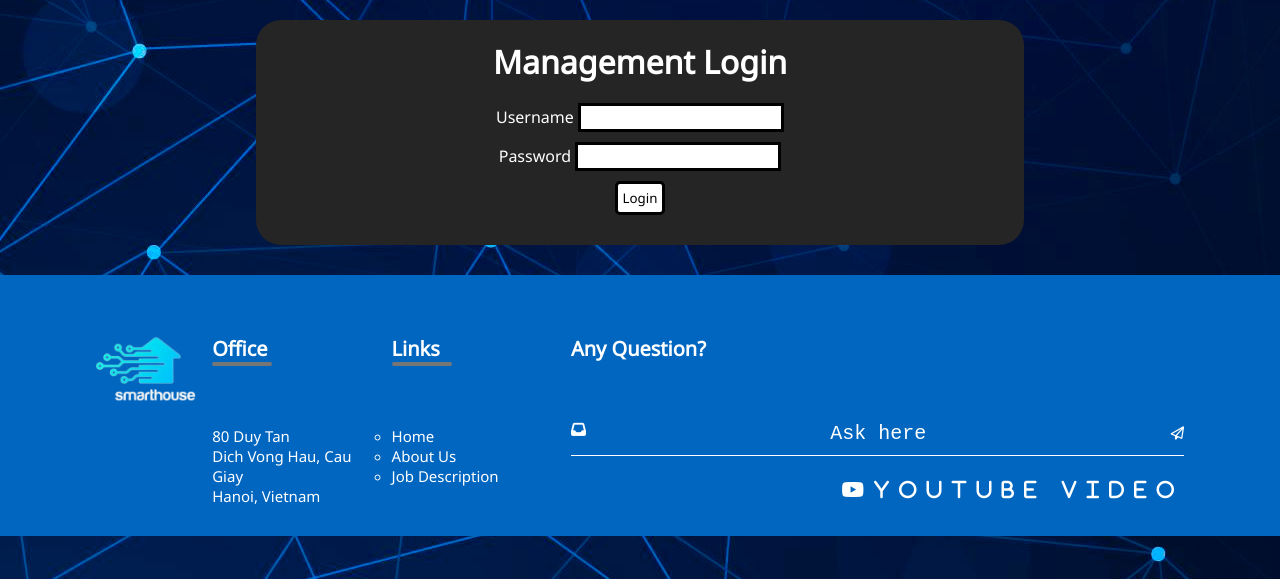
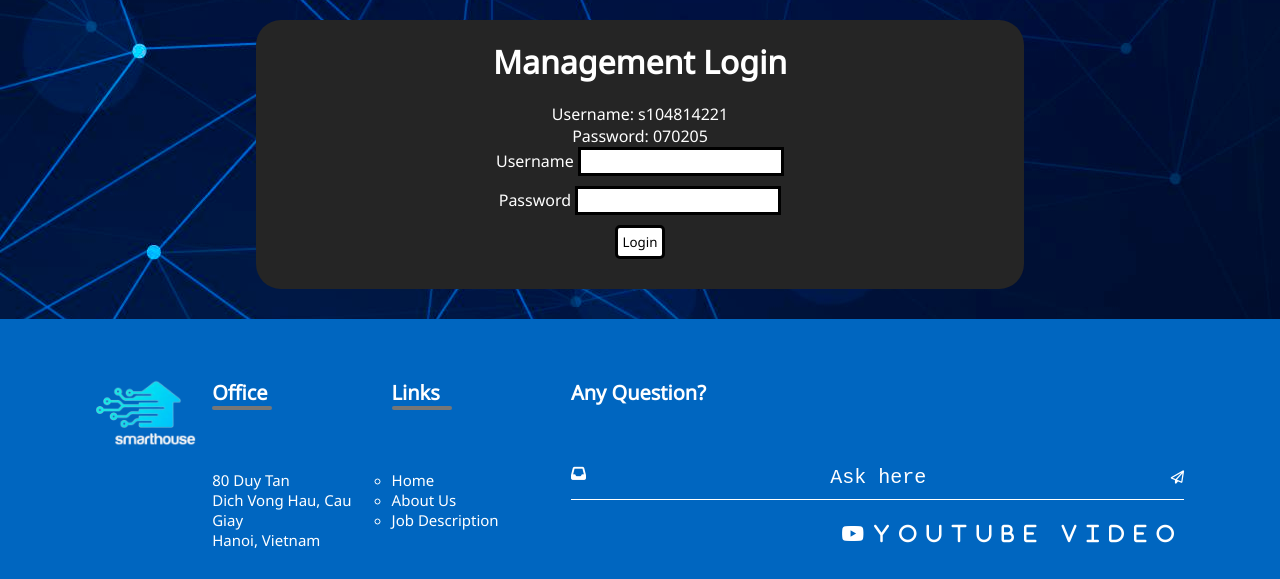
Before and after one commit to Minhle1212/COS10026-assignment-2, a PHP site: page /login.php in a window 1280 px wide. Shown: the part 109-688 px from the top of the page. Run offline with PHP 8.4, Linux system fonts and the light colour scheme; some libraries are stand-ins or nearby versions.

Commit message:
edit login.php

```diff
--- a/html/login.php
+++ b/html/login.php
@@ -18,6 +18,8 @@
         <div class="login_page">
             <form action = "processLogin.php" method = "post">
                 <h1>Management Login</h1>
+                <p>Username: s104814221<p>
+                <p>Password: 070205<p>
                 <?php if (isset($_GET['error'])) {
                     echo $_GET['error'] . "Wrong username or password<br>";
                 }
```
